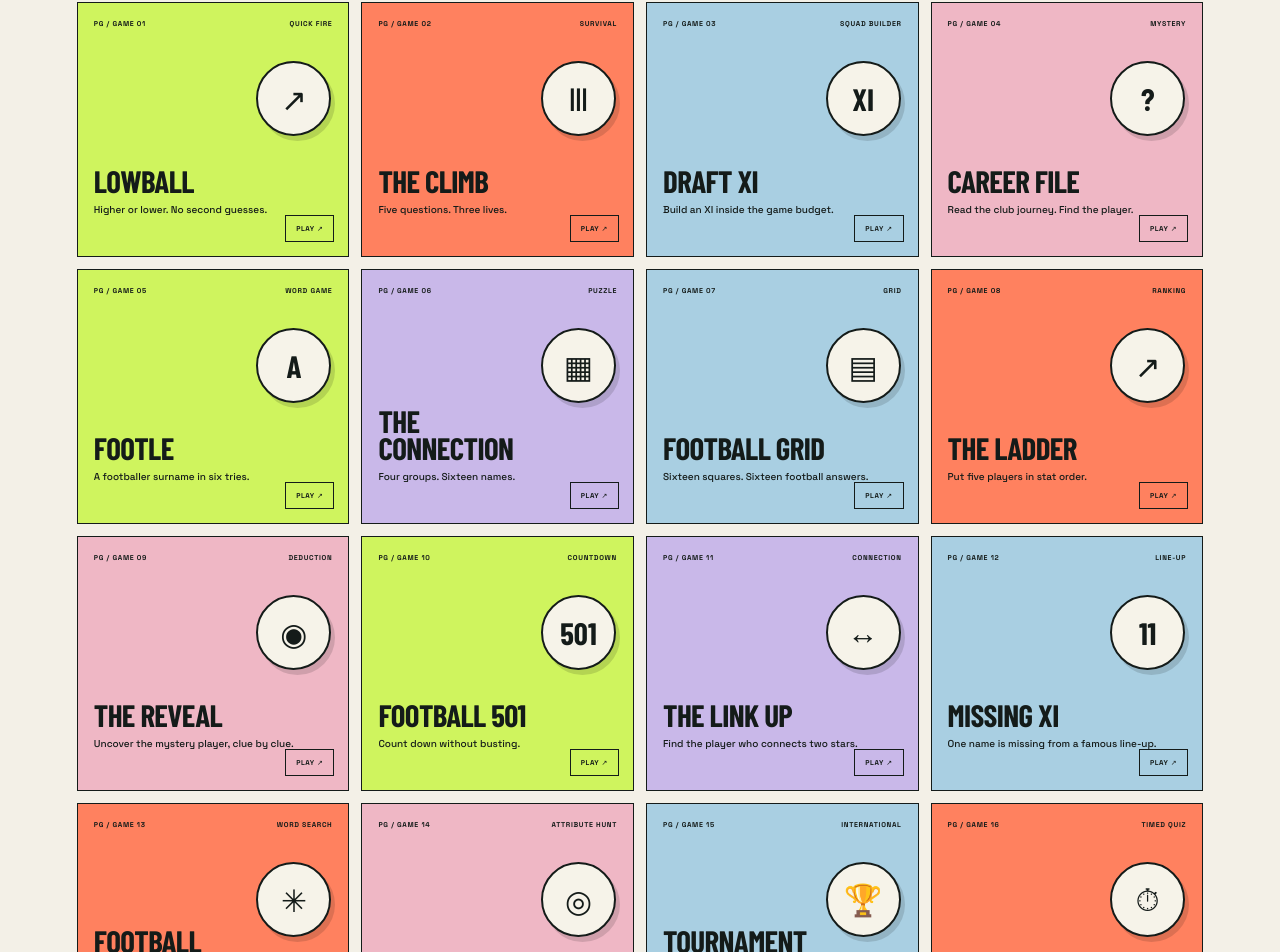
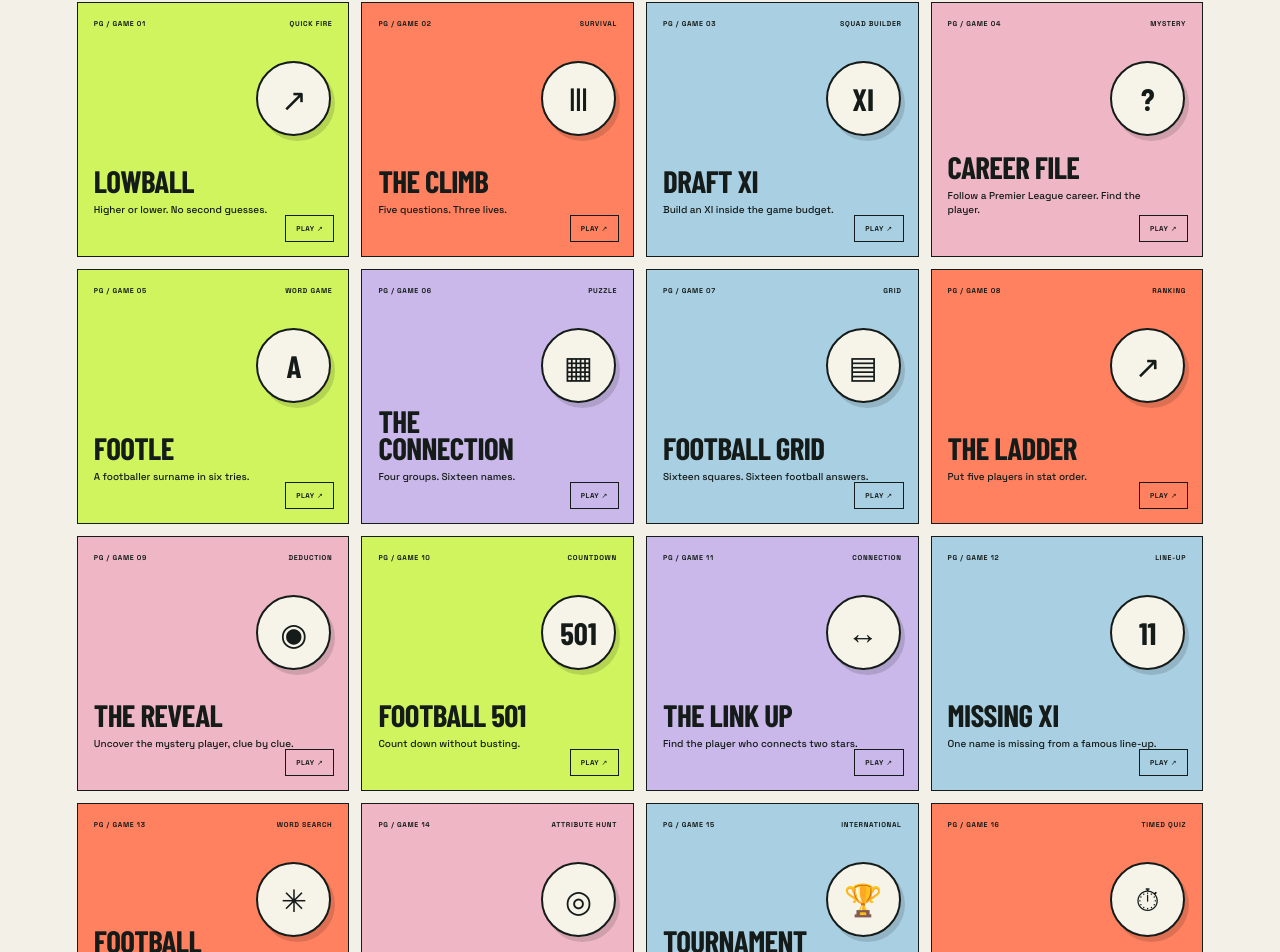
Before and after one commit to lewisxatk/playground-football-games, a React (Vite) app: page / in a window 1280 px wide. Shown: the part 955-1907 px from the top of the page. Built offline with nearby package versions, Linux system fonts and the light colour scheme; a web font is replaced by a local one.

Commit message:
Clarify Career File Premier League focus

```diff
--- a/src/ArcadeApp.tsx
+++ b/src/ArcadeApp.tsx
@@ -37,7 +37,7 @@ const GAME_LINKS = [
   {id:"lowball",title:"LOWBALL",sub:"Higher or lower. No second guesses.",tone:"lime",tag:"QUICK FIRE"},
   {id:"the-climb",title:"THE CLIMB",sub:"Five questions. Three lives.",tone:"orange",tag:"SURVIVAL"},
   {id:"draft-xi",title:"DRAFT XI",sub:"Build an XI inside the game budget.",tone:"blue",tag:"SQUAD BUILDER"},
-  {id:"career-file",title:"CAREER FILE",sub:"Read the club journey. Find the player.",tone:"pink",tag:"MYSTERY"},
+  {id:"career-file",title:"CAREER FILE",sub:"Follow a Premier League career. Find the player.",tone:"pink",tag:"MYSTERY"},
   {id:"footle",title:"FOOTLE",sub:"A footballer surname in six tries.",tone:"lime",tag:"WORD GAME"},
   {id:"connections",title:"THE CONNECTION",sub:"Four groups. Sixteen names.",tone:"violet",tag:"PUZZLE"},
   {id:"football-grid",title:"FOOTBALL GRID",sub:"Sixteen squares. Sixteen football answers.",tone:"blue",tag:"GRID"},
```
